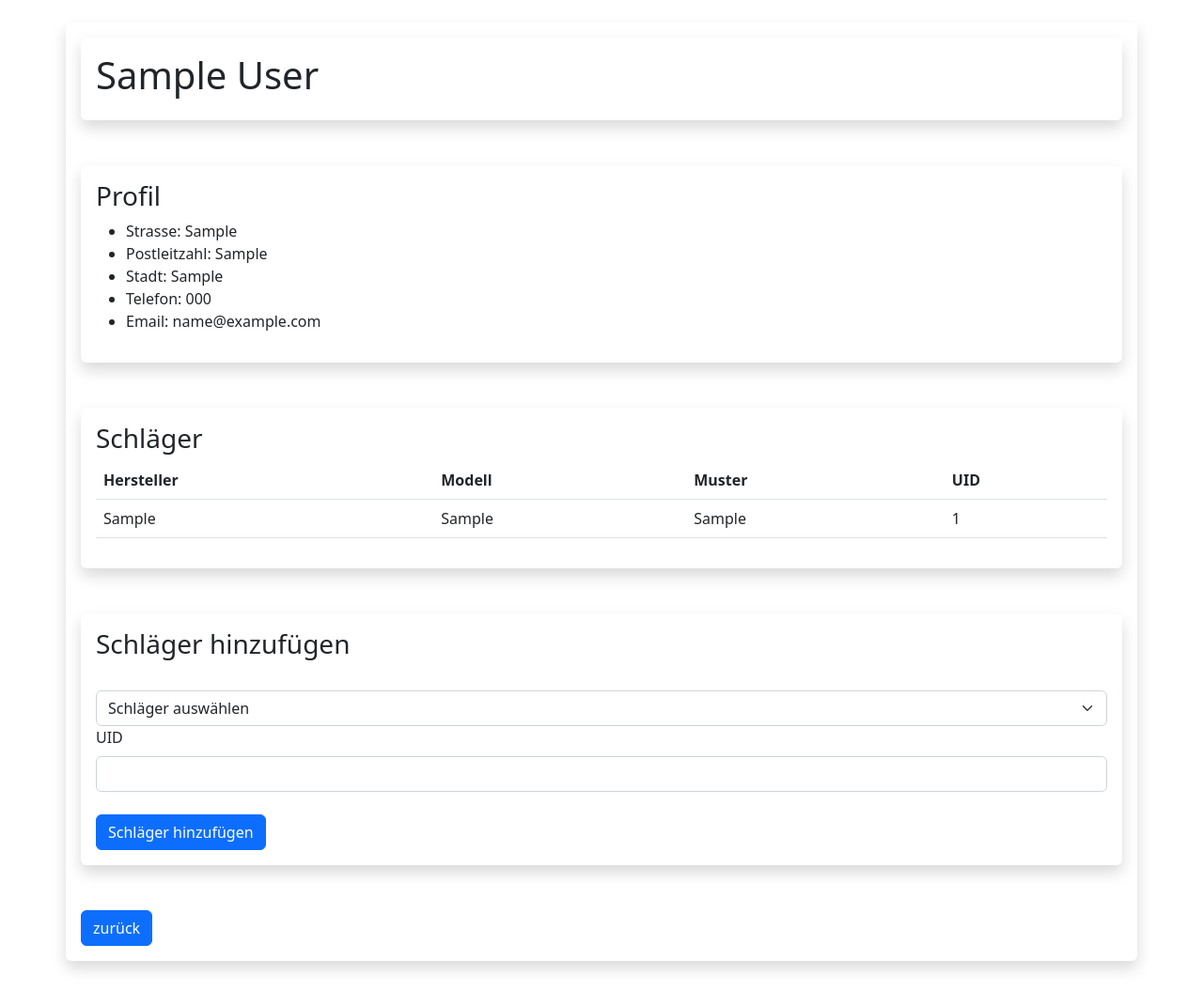
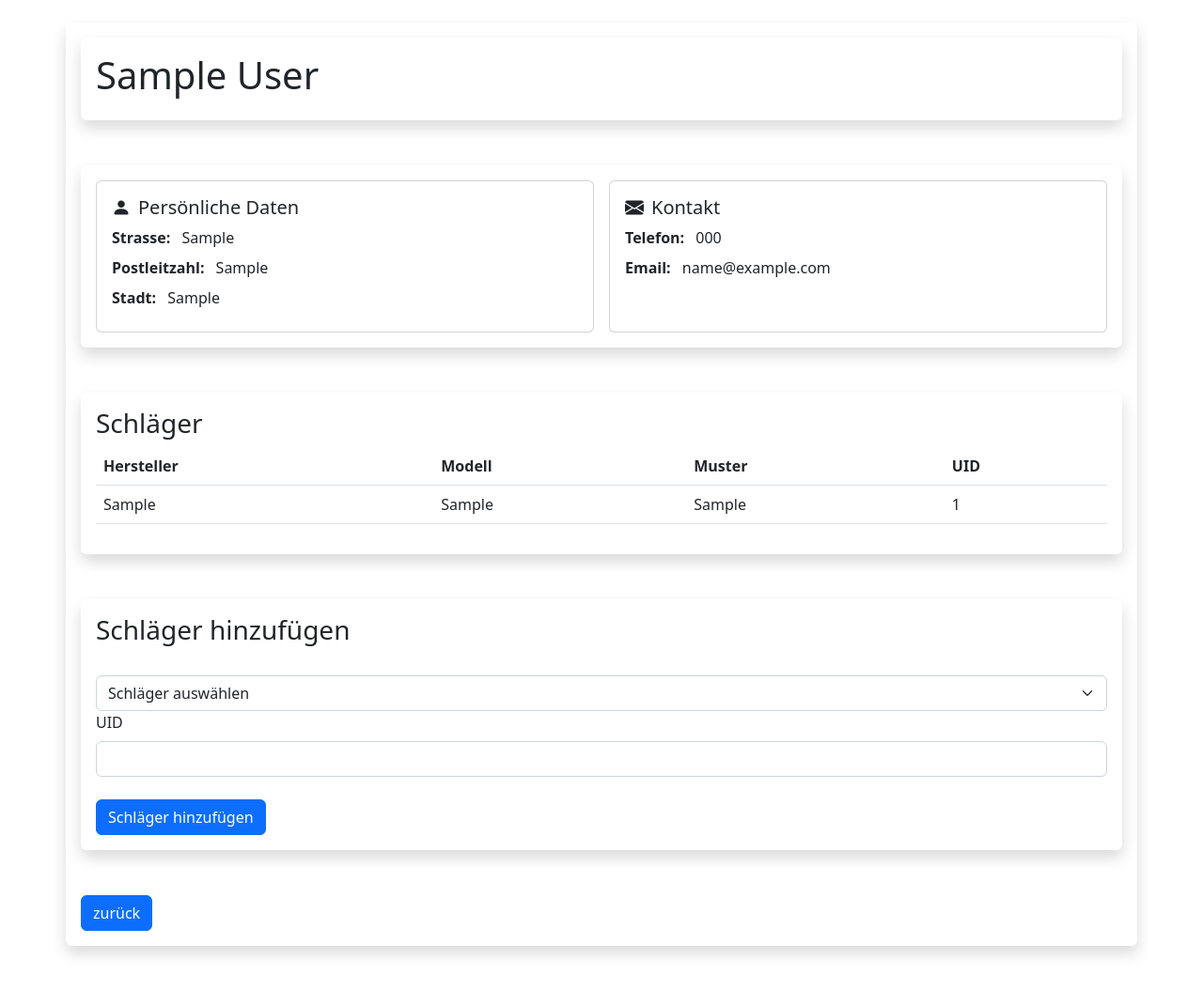
Before and after one commit to fzzybllz/racketservice2, a Flask app: page /customer/1 in a window 1280 px wide. Shown: the part 56-1127 px from the top of the page at 94% size. After the commit the page ends 1074 px from the top, so only its background shows below. Run offline with Flask 2, Linux system fonts and the light colour scheme; tables that the repository leaves empty hold one stand-in row (values such as "Sample post"); some libraries are stand-ins or nearby versions.

Commit message:
Improve customer detail page design with card layout and empty racket message

```diff
--- a/app/templates/customer_detail.html
+++ b/app/templates/customer_detail.html
@@ -12,34 +12,48 @@
     <h1 class="title">{{ customer.firstname }} {{ customer.lastname }} </h1>
   </div>
   <div class="shadow p-3 mb-5 bg-body rounded">
-    <h3>Profil</h3>
-    <ul>
-      <li>
-        <span class="field-name">{{ cform.street.label }}: </span>
-        <span class="field-value">{{ customer.street }}</span>
-      </li>
-      <li>
-        <span class="field-name">{{ cform.plz.label }}:</span>
-        <span class="field-value">{{ customer.plz }}</span>
-      </li>
-      <li>
-        <span class="field-name">{{ cform.city.label }}:</span>
-        <span class="field-value">{{ customer.city }}</span>
-      </li>
-      <li>
-        <span class="field-name">{{ cform.phone.label }}:</span>
-        <span class="field-value">{{ customer.phone }}</span>
-      </li>
-      <li>
-        <span class="field-name">{{ cform.email.label }}:</span>
-        <span class="field-value">{{ customer.email }}</span>
-      </li>
-    </ul>
+    <div class="row g-3">
+      <div class="col-md-6">
+        <div class="card h-100">
+          <div class="card-body">
+            <h5 class="card-title"><i class="bi bi-person-fill me-2"></i>Persönliche Daten</h5>
+            <div class="mb-2">
+              <span class="fw-bold">{{ cform.street.label }}:</span>
+              <span class="ms-2">{{ customer.street }}</span>
+            </div>
+            <div class="mb-2">
+              <span class="fw-bold">{{ cform.plz.label }}:</span>
+              <span class="ms-2">{{ customer.plz }}</span>
+            </div>
+            <div class="mb-2">
+              <span class="fw-bold">{{ cform.city.label }}:</span>
+              <span class="ms-2">{{ customer.city }}</span>
+            </div>
+          </div>
+        </div>
+      </div>
+      <div class="col-md-6">
+        <div class="card h-100">
+          <div class="card-body">
+            <h5 class="card-title"><i class="bi bi-envelope-fill me-2"></i>Kontakt</h5>
+            <div class="mb-2">
+              <span class="fw-bold">{{ cform.phone.label }}:</span>
+              <span class="ms-2">{{ customer.phone }}</span>
+            </div>
+            <div class="mb-2">
+              <span class="fw-bold">{{ cform.email.label }}:</span>
+              <span class="ms-2">{{ customer.email }}</span>
+            </div>
+          </div>
+        </div>
+      </div>
+    </div>
   </div>
 
   <div class="shadow p-3 mb-5 bg-body rounded">
     <h3>Schläger</h3>
 
+    {% if rackets_owned %}
     <table class="table table-hover">
       <thead>
         <tr>
@@ -60,6 +74,11 @@
         {% endfor %}
       </tbody>
     </table>
+    {% else %}
+    <div class="alert alert-light" role="alert">
+      <i class="bi bi-info-circle-fill me-2"></i> Füge jetzt den ersten Schläger hinzu
+    </div>
+    {% endif %}
   </div>
 
   <div class="shadow p-3 mb-5 bg-body rounded">
```
